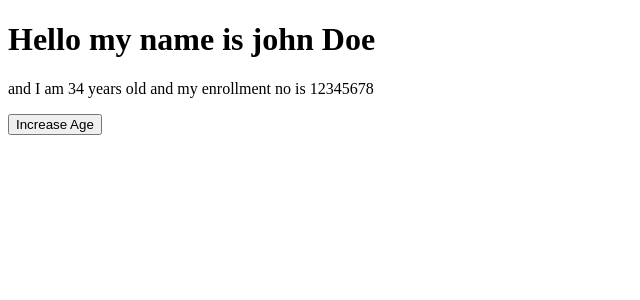
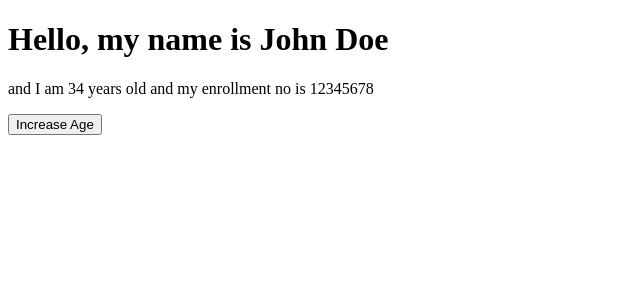
Before and after one commit to mdrizwan7739/First-Class-Based-Component---ReactJS-React-getting-started-ES6-Tooling-What---fyidftnmodyv, a React app: page / in a window 1280 px wide. Shown: the top 300 px of the page, without its empty margins (0-640 px from the left). Built offline with nearby package versions, Linux system fonts and the light colour scheme.

Commit message:
Update App.js

```diff
--- a/src/components/App.js
+++ b/src/components/App.js
@@ -5,10 +5,10 @@ class App extends React.Component {
   constructor(props) {
     super(props);
     this.state = {
-      name: "john Doe",
+      name: "John Doe",
       age: 34,
       enrollmentNo: "12345678",
-      // year: 1964
+
     };
     this.handleClick = this.handleClick.bind(this);
 
@@ -21,7 +21,7 @@ class App extends React.Component {
     return (
       <>
 
-         <h1> Hello my name is  {this.state.name}</h1>  <p> and I am <span id="age"> {this.state.age} </span> years old and my enrollment no is {this.state.enrollmentNo} </p>
+         <h1> Hello, my name is  {this.state.name}</h1>  <p> and I am <span id="age"> {this.state.age} </span> years old and my enrollment no is {this.state.enrollmentNo} </p>
         <button onClick={this.handleClick}>Increase Age</button>
       </>
     );
```
